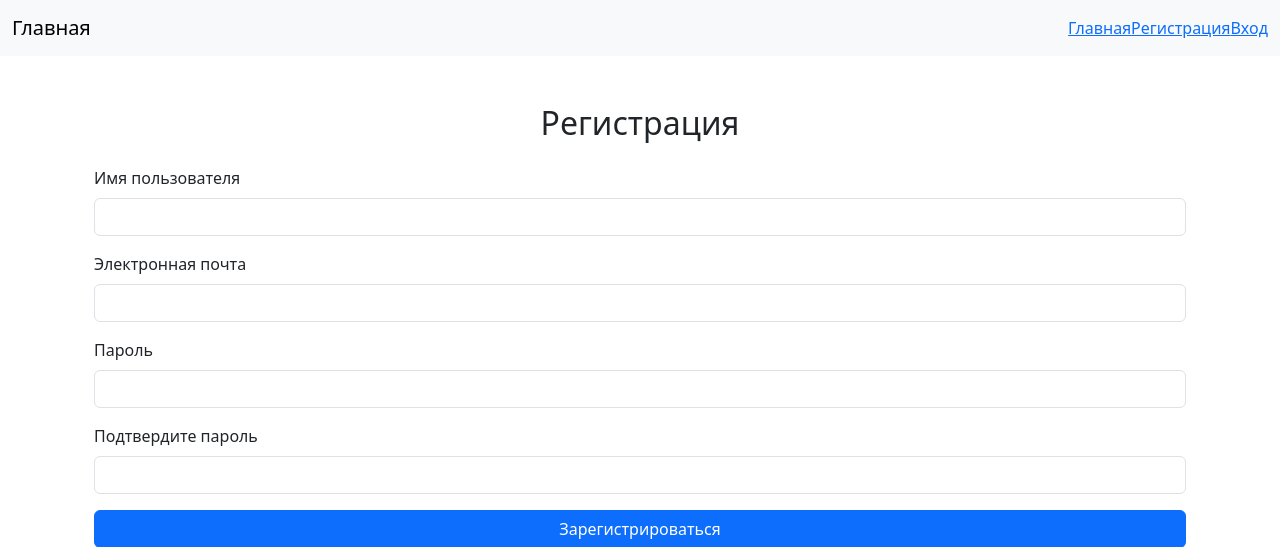
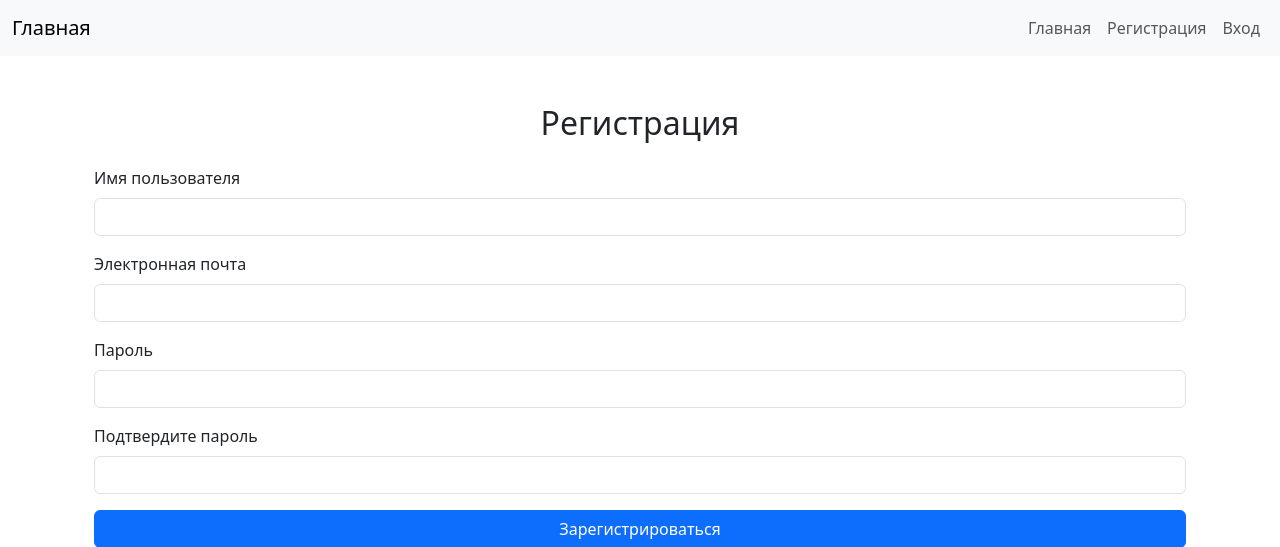
Before and after one commit to ibaragozz/MyLittleProject, a Django app: page /users/register/ in a window 1280 px wide. Shown: the top 547 px of the page. Run offline with Django 5.2, Linux system fonts and the light colour scheme.

Commit message:
доукрашаем

```diff
--- a/flower_shop/settings.py
+++ b/flower_shop/settings.py
@@ -135,4 +135,6 @@ STATICFILES_DIRS = [os.path.join(BASE_DIR, 'static')]
 DEFAULT_AUTO_FIELD = 'django.db.models.BigAutoField'
 
 LOGIN_REDIRECT_URL = 'home'  # на главную страницу после входа
-LOGOUT_REDIRECT_URL = 'home'  # на главную страницу после выхода
+LOGOUT_REDIRECT_URL = 'home'  # на главную страницу после выхода.
+
+MESSAGE_STORAGE = 'django.contrib.messages.storage.session.SessionStorage'
--- a/templates/base.html
+++ b/templates/base.html
@@ -10,13 +10,6 @@
     <link rel="stylesheet" href="{% static 'css/style.css' %}">
 </head>
 <body>
-    {% if messages %}
-        <div class="alert alert-info">
-            {% for message in messages %}
-                <p>{{ message }}</p>
-            {% endfor %}
-        </div>
-    {% endif %}
     <header>
     <!-- Навигация -->
     <nav class="navbar navbar-expand-lg navbar-light bg-light">
@@ -27,17 +20,26 @@
             </button>
             <div class="collapse navbar-collapse" id="navbarNav">
                 <ul class="navbar-nav ms-auto">
-                            <li><a href="{% url 'home' %}">Главная</a></li>
+                    <li class="nav-item">
+                        <a class="nav-link" href="{% url 'home' %}">Главная</a>
+                    </li>
                     {% if user.is_authenticated %}
-                        <li><a href="{% url 'logout' %}">Выйти</a></li>
+                        <li class="nav-item">
+                            <a class="nav-link" href="{% url 'logout' %}">Выйти</a>
+                        </li>
                     {% else %}
-                        <li><a href="{% url 'register' %}">Регистрация</a></li>
-                        <li><a href="{% url 'login' %}">Вход</a></li>
+                        <li class="nav-item">
+                            <a class="nav-link" href="{% url 'register' %}">Регистрация</a>
+                        </li>
+                        <li class="nav-item">
+                            <a class="nav-link" href="{% url 'login' %}">Вход</a>
+                        </li>
                     {% endif %}
                 </ul>
             </div>
         </div>
     </nav>
+
     </header>
 
     <div class="container mt-5">
--- a/templates/users/register.html
+++ b/templates/users/register.html
@@ -3,6 +3,16 @@
 {% block content %}
 <div class="container mt-5">
     <h2 class="text-center">Регистрация</h2>
+
+    <!-- Вывод сообщений -->
+    {% if messages %}
+        <div class="alert alert-success">
+            {% for message in messages %}
+                <p>{{ message }}</p>
+            {% endfor %}
+        </div>
+    {% endif %}
+
     <form method="POST" class="mt-4">
         {% csrf_token %}
         <div class="mb-3">
--- a/users/views.py
+++ b/users/views.py
@@ -8,12 +8,11 @@ def register(request):
     if request.method == 'POST':
         form = RegisterForm(request.POST)
         if form.is_valid():
-            user = form.save()  # Сохраняем пользователя
-            login(request, user)  # Авторизуем пользователя сразу после регистрации
-            messages.success(request, "Вы успешно зарегистрированы! Пожалуйста, войдите.")  # Сообщение об успешной регистрации
-            return redirect('home')  # Редирект на главную страницу после регистрации
+            user = form.save()
+            messages.success(request, "Вы успешно зарегистрированы! Пожалуйста, войдите.")
+            return redirect('login')
     else:
-        form = RegisterForm()  # Если это GET-запрос, показываем пустую форму
+        form = RegisterForm()
 
     return render(request, 'users/register.html', {'form': form})  # Рендерим страницу с формой регистрации
 
```
Also changed, not shown: templates/users/login.html (+10 -0 lines).
